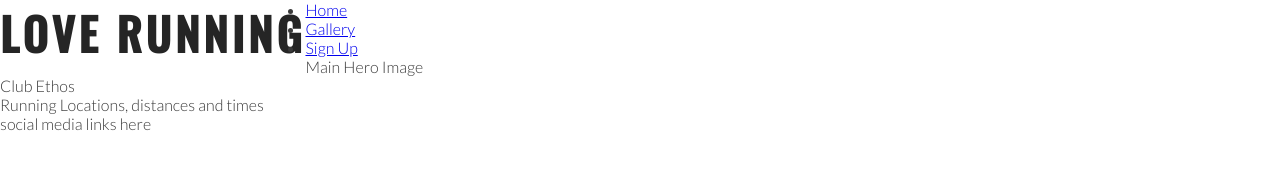
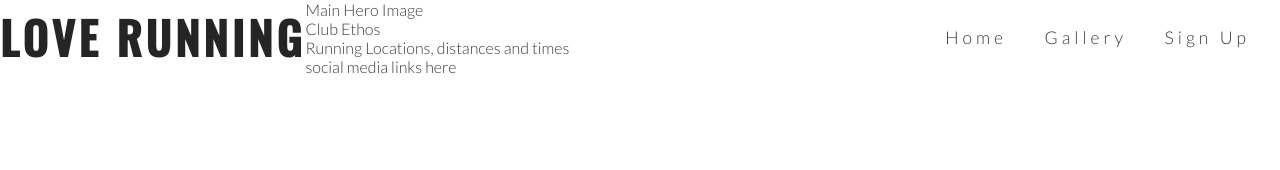
Before and after one commit to Stuartpkd/love-running, a plain HTML site: page index.html in a window 1280 px wide. Drawn offline with nearby package versions, Linux system fonts and the light colour scheme.

Commit message:
style navigation links

```diff
--- a/assets/CSS/style.css
+++ b/assets/CSS/style.css
@@ -26,3 +26,41 @@ h2 {
     float: left;
     font-size: 280%;
 }
+
+#menu {
+    font-size: 110%;
+    letter-spacing: 4px;
+
+}
+
+ul {
+    float: right;
+
+}
+
+#menu,
+#logo {
+    line-height: 75px;
+}
+
+#menu li {
+
+    list-style-type: none;
+    margin-right: 30px;
+    display: inline-block;
+
+
+}
+
+#menu a {
+    text-decoration: none;
+    color: inherit;
+}
+
+#menu a:hover {
+    border-bottom: 1px solid #3a3a3a;
+}
+
+.active {
+    border-bottom: 1px solid #3a3a3a;
+}
--- a/index.html
+++ b/index.html
@@ -20,7 +20,7 @@
             </h1>
         </a>
         <nav>
-            <ul>
+            <ul id="menu">
                 <li>
                     <a href="#">Home</a>
                 </li>
```
